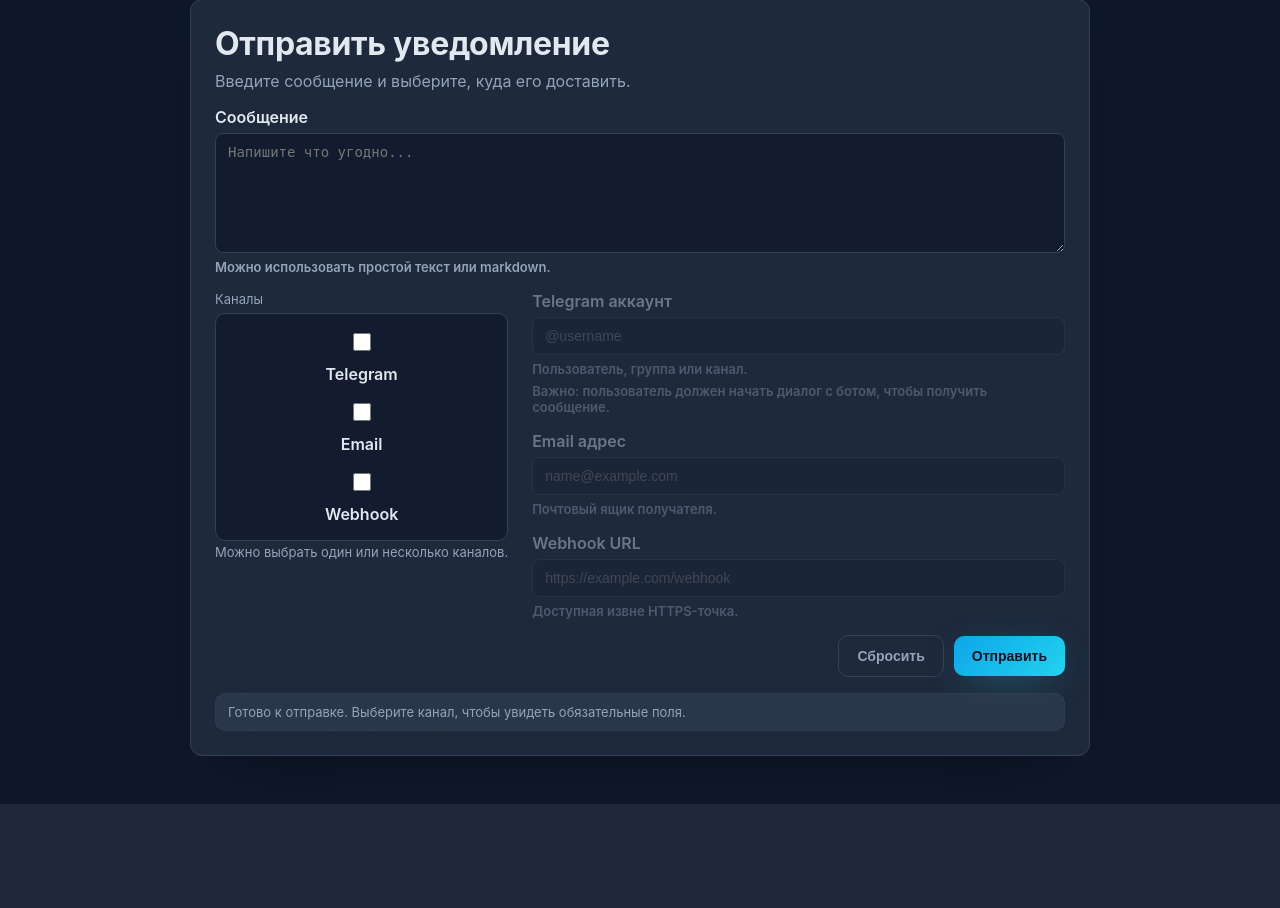
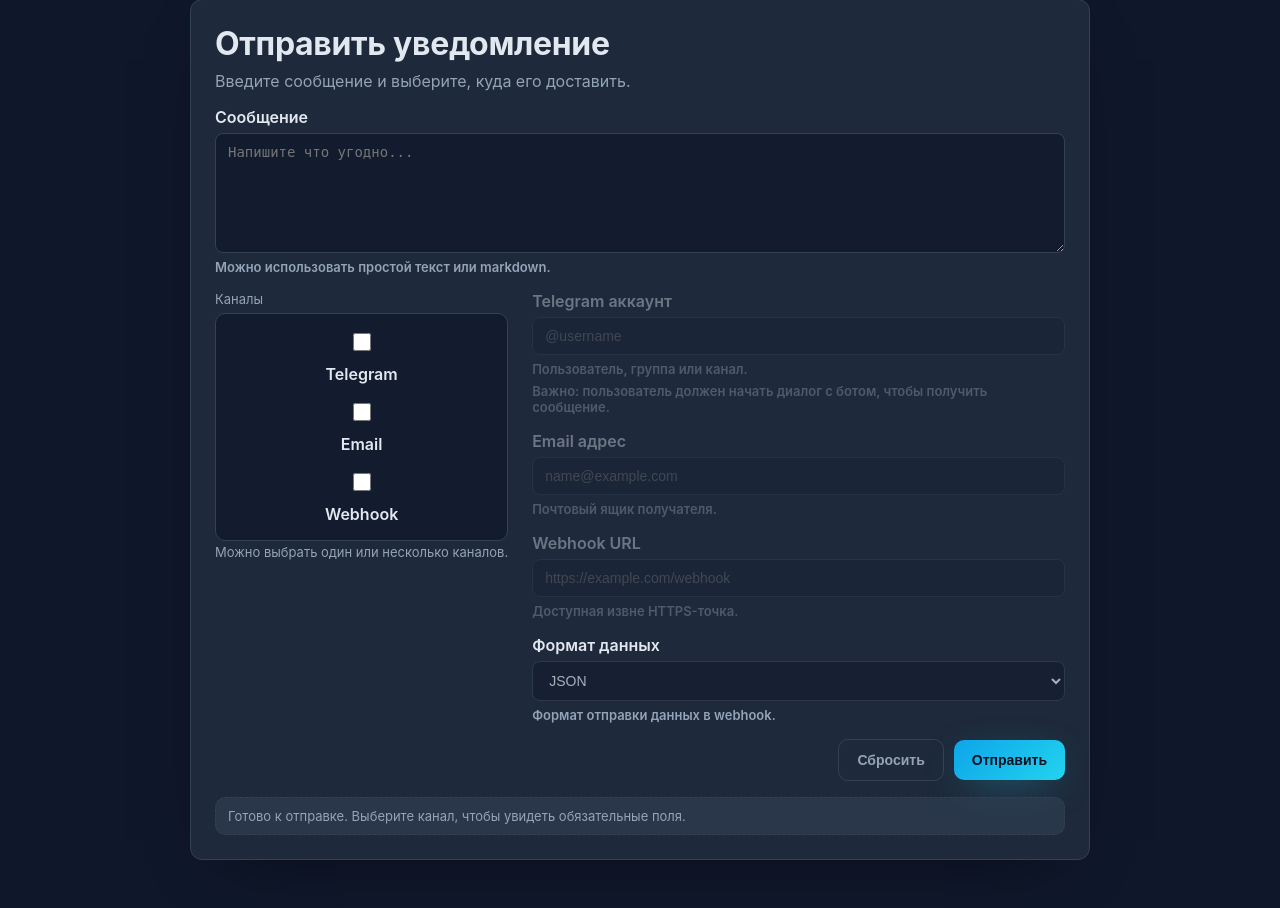
Before and after one commit to inksne/notification_hub-FastAPI, a FastAPI app: page / in a window 1280 px wide. Shown: the part 93-1001 px from the top of the page. Before the commit the page ends 897 px from the top, so only its background shows below. Run offline with FastAPI, Linux system fonts and the light colour scheme; parts of the project's set-up code (start-up, migrations or seed data) failed here and were passed over.

Commit message:
добавление: добавлены поля для отправки дополнительных параметров при работе с вебхуком

```diff
--- a/src/notif_hub/templates/base.html
+++ b/src/notif_hub/templates/base.html
@@ -126,6 +126,11 @@
       cursor: not-allowed;
       background: color-mix(in srgb, var(--bg) 50%, transparent);
     }
+    .channel-fields [data-field="webhook"] {
+      display: flex;
+      flex-direction: column;
+      gap: 16px;
+    }
     .muted { color: var(--muted); font-size: 13px; }
     .pill {
       display: inline-flex;
@@ -238,11 +243,29 @@
               <span class="muted">Почтовый ящик получателя.</span>
             </label>
 
-            <label data-field="webhook">
+            <div data-field="webhook">
+              <label>
                 Webhook URL
                 <input type="url" name="webhook_url" id="webhook_url" placeholder="https://example.com/webhook" disabled>
                 <span class="muted">Доступная извне HTTPS-точка.</span>
               </label>
+
+              <label>
+                Формат данных
+                <select name="webhook_format" id="webhook_format" disabled>
+                  <option value="json">JSON</option>
+                  <option value="text">Text</option>
+                  <option value="form">Form</option>
+                </select>
+                <span class="muted">Формат отправки данных в webhook.</span>
+              </label>
+
+              <label id="webhook_param_name_label" style="display: none;">
+                Название параметра
+                <input type="text" name="webhook_param_name" id="webhook_param_name" placeholder="msg" disabled>
+                <span class="muted">Название параметра для формата Form.</span>
+              </label>
+            </div>
           </div>
         </div>
 
@@ -273,17 +296,48 @@
         webhook: document.querySelector('[data-field="webhook"]')
       };
 
+      function updateWebhookParamField() {
+        const webhookChecked = channelCheckboxes.find(cb => cb.value === "webhook" && cb.checked);
+        const formatSelect = document.getElementById("webhook_format");
+        const paramNameLabel = document.getElementById("webhook_param_name_label");
+        const paramNameInput = document.getElementById("webhook_param_name");
+
+        if (webhookChecked && formatSelect.value === "form") {
+          paramNameLabel.style.display = "flex";
+          paramNameInput.disabled = false;
+          paramNameInput.required = true;
+        } else {
+          paramNameLabel.style.display = "none";
+          paramNameInput.disabled = true;
+          paramNameInput.required = false;
+          if (!webhookChecked || formatSelect.value !== "form") {
+            paramNameInput.value = "";
+          }
+        }
+      }
+
       function updateFields() {
         const selected = channelCheckboxes.filter(cb => cb.checked).map(cb => cb.value);
         Object.entries(fieldMap).forEach(([key, el]) => {
-          const input = el.querySelector("input");
+          const inputs = el.querySelectorAll("input, select");
           const visible = selected.includes(key);
+          inputs.forEach(input => {
+            // Пропускаем поле param_name, оно управляется отдельно
+            if (input.id === "webhook_param_name") {
+              return;
+            }
             input.disabled = !visible;
             input.required = visible;
             if (!visible) {
+              if (input.tagName === "SELECT") {
+                input.selectedIndex = 0;
+              } else {
                 input.value = "";
               }
+            }
           });
+        });
+        updateWebhookParamField();
         status.textContent = selected.length
           ? `Выбрано каналов: ${selected.join(", ")}. Заполните обязательные поля.`
           : "Готово к отправке. Выберите канал, чтобы увидеть обязательные поля.";
@@ -335,9 +389,24 @@
           }
 
           if (channel === "webhook") {
-            const input = fieldMap.webhook.querySelector("input");
-            if (input.value) {
-              payload.targets.webhook = input.value;
+            const urlInput = fieldMap.webhook.querySelector("input[type='url']");
+            const formatSelect = fieldMap.webhook.querySelector("select");
+            const paramNameInput = document.getElementById("webhook_param_name");
+
+            if (urlInput.value && formatSelect.value) {
+              const webhookTarget = {
+                url: urlInput.value,
+                format: formatSelect.value
+              };
+
+              // Для формата form используем значение из поля, иначе значение по умолчанию
+              if (formatSelect.value === "form") {
+                webhookTarget.param_name = paramNameInput.value || "message";
+              } else {
+                webhookTarget.param_name = "message";
+              }
+
+              payload.targets.webhook = webhookTarget;
             }
           }
         });
@@ -352,7 +421,22 @@
           });
 
           if (!response.ok) {
-            throw new Error(`Ошибка отправки: ${response.status}`);
+            // Пытаемся извлечь сообщение об ошибке из ответа
+            let errorMessage = "Не удалось отправить уведомление. Попробуйте ещё раз позже.";
+
+            try {
+              const errorData = await response.json();
+              if (errorData && errorData.detail) {
+                errorMessage = errorData.detail;
+              }
+            } catch (jsonError) {
+              // Если не удалось распарсить JSON, используем сообщение по умолчанию
+              console.error("Не удалось распарсить ответ об ошибке:", jsonError);
+            }
+
+            status.textContent = errorMessage;
+            status.style.color = "var(--danger)";
+            return;
           }
 
           status.textContent = "Уведомление успешно отправлено.";
@@ -365,6 +449,12 @@
       }
 
       channelCheckboxes.forEach(cb => cb.addEventListener("change", updateFields));
+
+      const formatSelect = document.getElementById("webhook_format");
+      if (formatSelect) {
+        formatSelect.addEventListener("change", updateWebhookParamField);
+      }
+
       form.addEventListener("submit", handleSubmit);
       form.addEventListener("reset", () => {
         setTimeout(() => {
```
Lines whose indentation alone changed are shown as unchanged.
